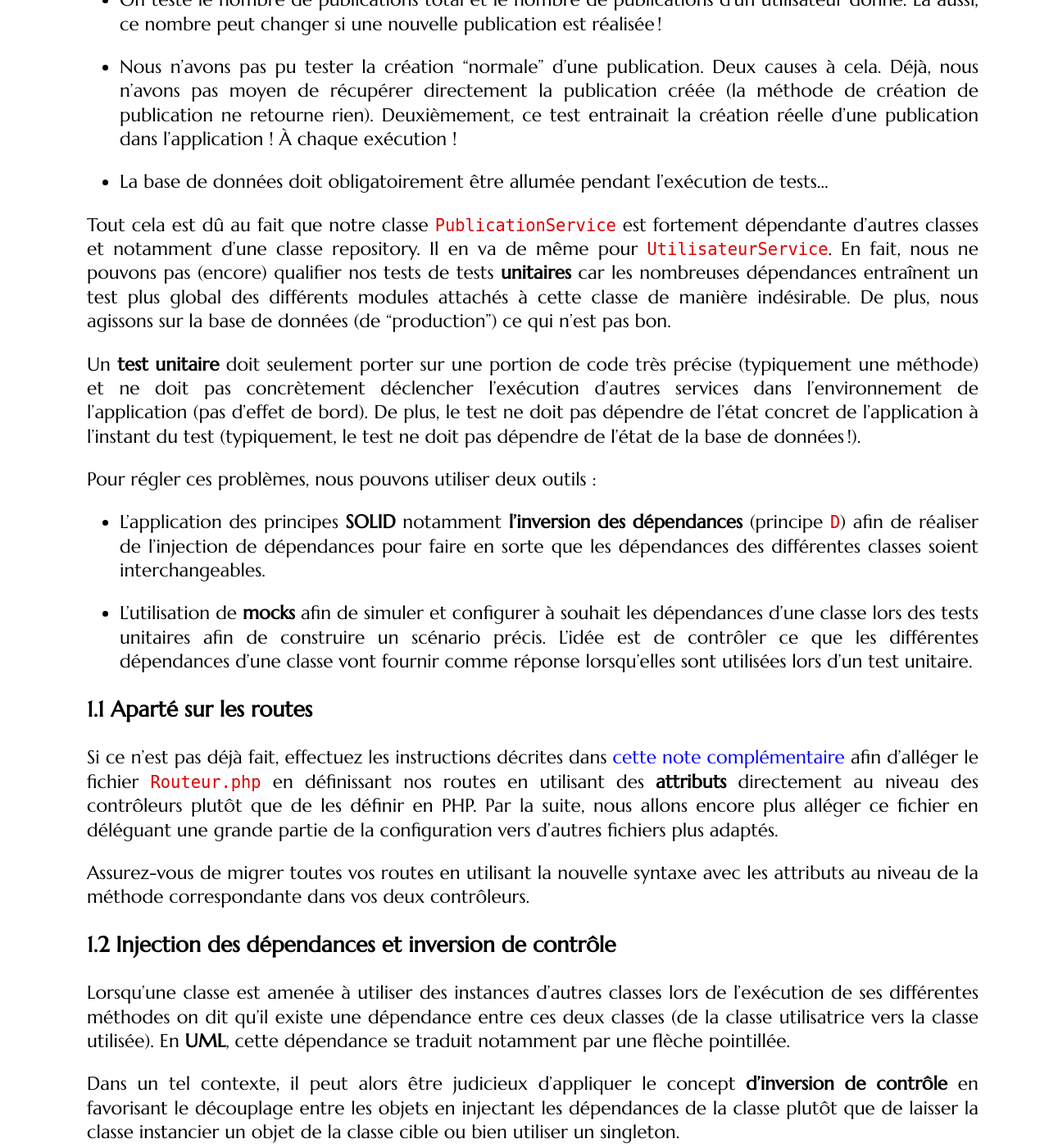
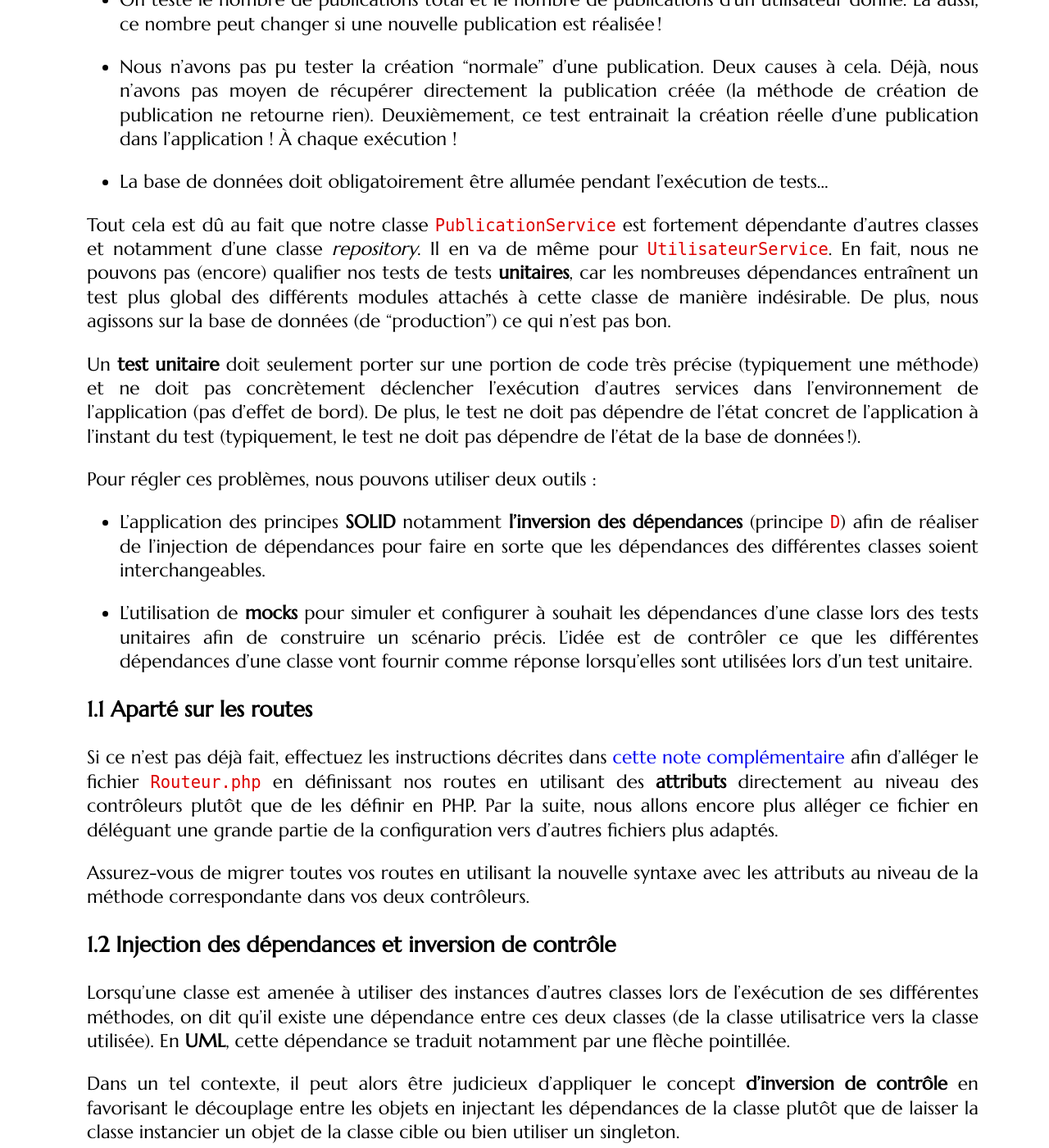
Before and after one commit to romainlebreton/R4.A.10-ComplementWeb, a Jekyll site: the page built from tutorials/tutorial_tests_2.md, in a window 1280 px wide and 1400 px high, scrolled down 481 px. Shown: the whole window at 82% size. Built offline with Jekyll 4.4.1, drawn with Linux system fonts in a browser that asks for light colours; some web fonts are replaced; some of the changed text lies outside the part shown.

Commit message:
Corrections orthographiques

````diff
--- a/tutorials/tutorial_tests_2.md
+++ b/tutorials/tutorial_tests_2.md
@@ -17,7 +17,7 @@ Comme vous l'avez sûrement déjà remarqué, il y a de gros problèmes avec les
 
 * La base de données doit obligatoirement être allumée pendant l'exécution de tests...
 
-Tout cela est dû au fait que notre classe `PublicationService` est fortement dépendante d'autres classes et notamment d'une classe repository. Il en va de même pour `UtilisateurService`. En fait, nous ne pouvons pas (encore) qualifier nos tests de tests **unitaires** car les nombreuses dépendances entraînent un test plus global des différents modules attachés à cette classe de manière indésirable. De plus, nous agissons sur la base de données (de "production") ce qui n'est pas bon.
+Tout cela est dû au fait que notre classe `PublicationService` est fortement dépendante d'autres classes et notamment d'une classe *repository*. Il en va de même pour `UtilisateurService`. En fait, nous ne pouvons pas (encore) qualifier nos tests de tests **unitaires**, car les nombreuses dépendances entraînent un test plus global des différents modules attachés à cette classe de manière indésirable. De plus, nous agissons sur la base de données (de "production") ce qui n'est pas bon.
 
 Un **test unitaire** doit seulement porter sur une portion de code très précise (typiquement une méthode) et ne doit pas concrètement déclencher l'exécution d'autres services dans l'environnement de l'application (pas d'effet de bord). De plus, le test ne doit pas dépendre de l'état concret de l'application à l'instant du test (typiquement, le test ne doit pas dépendre de l'état de la base de données !).
 
@@ -25,7 +25,7 @@ Pour régler ces problèmes, nous pouvons utiliser deux outils :
 
 * L'application des principes **SOLID** notamment **l'inversion des dépendances** (principe `D`) afin de réaliser de l'injection de dépendances pour faire en sorte que les dépendances des différentes classes soient interchangeables.
 
-* L'utilisation de **mocks** afin de simuler et configurer à souhait les dépendances d'une classe lors des tests unitaires afin de construire un scénario précis. L'idée est de contrôler ce que les différentes dépendances d'une classe vont fournir comme réponse lorsqu'elles sont utilisées lors d'un test unitaire.
+* L'utilisation de **mocks** pour simuler et configurer à souhait les dépendances d'une classe lors des tests unitaires afin de construire un scénario précis. L'idée est de contrôler ce que les différentes dépendances d'une classe vont fournir comme réponse lorsqu'elles sont utilisées lors d'un test unitaire.
 
 ### Aparté sur les routes
 
@@ -35,7 +35,7 @@ Assurez-vous de migrer toutes vos routes en utilisant la nouvelle syntaxe avec l
 
 ### Injection des dépendances et inversion de contrôle
 
-Lorsqu'une classe est amenée à utiliser des instances d'autres classes lors de l'exécution de ses différentes méthodes on dit qu'il existe une dépendance entre ces deux classes (de la classe utilisatrice vers la classe utilisée). En **UML**, cette dépendance se traduit notamment par une flèche pointillée.
+Lorsqu'une classe est amenée à utiliser des instances d'autres classes lors de l'exécution de ses différentes méthodes, on dit qu'il existe une dépendance entre ces deux classes (de la classe utilisatrice vers la classe utilisée). En **UML**, cette dépendance se traduit notamment par une flèche pointillée.
 
 Dans un tel contexte, il peut alors être judicieux d'appliquer le concept **d'inversion de contrôle** en favorisant le découplage entre les objets en injectant les dépendances de la classe plutôt que de laisser la classe instancier un objet de la classe cible ou bien utiliser un singleton.
 
@@ -273,7 +273,7 @@ Notre prochain objectif est donc de remanier les classes des `controleurs`, des
     $this->connexionBaseDeDonnees->getPdo()
     ```
 
-5. Faites une opération similaire au niveau des deux classes `PublicationService` et `UtilisateurService` en injectant les classes `repository` comme dépendances, via le constructeur. Il faudra éliminer toutes les instanciations de repository pour utiliser vos nouvelles dépendances. Là-aussi, mettez en place des interfaces pour ces deux services. Attention `PublicationService` utilise les deux repositories.
+5. Faites une opération similaire au niveau des deux classes `PublicationService` et `UtilisateurService` en injectant les classes `repository` comme dépendances, via le constructeur. Il faudra éliminer toutes les instanciations de *repository* pour utiliser vos nouvelles dépendances. Là-aussi, mettez en place des interfaces pour ces deux services. Attention `PublicationService` utilise les deux *repositories*.
 
 6. Rendez tous vos `controleurs` (même le générique) non statiques. C'est-à-dire que toutes les méthodes ne doivent plus être statiques. De même, les appels statiques du type `Controlleur::` doivent être remplacés par `$this->`. Ici aussi, soyez malin et utilisez votre IDE pour effectuer cette tâche rapidement.
 
@@ -353,7 +353,7 @@ Nous utiliserons cette fonctionnalité pour quelques cas spécifiques, mais, en
 
 <div class="exercise">
 
-1. Installez le conteneur de service de symfony :
+1. Installez le conteneur de service de Symfony :
 
     ```bash
     composer require symfony/dependency-injection
@@ -397,11 +397,11 @@ Nous utiliserons cette fonctionnalité pour quelques cas spécifiques, mais, en
 
     **Attention** : vérifiez bien l'ordre des arguments dans `publication_service` (selon l'ordre que vous avez défini dans le constructeur de `PublicationService`).
 
-    **Prenez le temps de comprendre ces lignes de code!** S'il y a un élément que vous ne comprenez pas, demandez à votre enseignant chargé de TD. Pour le moment, la syntaxe est assez verbeuse, mais nous allons alléger tout cela dans un futur exercice.
+    **Prenez le temps de comprendre ces lignes de code !** S'il y a un élément que vous ne comprenez pas, demandez à votre enseignant chargé de TD. Pour le moment, la syntaxe est assez verbeuse, mais nous allons alléger tout cela dans un futur exercice.
 
 2. Pour le moment, remplacez les appels statiques `ControleurGenerique::afficherErreur` par `(new ControleurGenerique())->afficherErreur`. Plus tard, nous utiliserons plutôt un **service** pour faire cela.
 
-3. Nous avons enregistré la partie permettant de gérer les publications. Maintenant, il faut indiquer resolver de contrôleur d'utiliser le contrôleur enregistré dans le conteneur ! Pour cela, remplacez la ligne instanciant un `ControllerResolver` en instanciant un `ContainerControllerResolver` à la place. Il faut donner comme arguments du constructeur de cette nouvelle classe votre conteneur (`$conteneur`).
+3. Nous avons enregistré la partie permettant de gérer les publications. Maintenant, il faut indiquer au `ControllerResolver` d'utiliser le contrôleur enregistré dans le conteneur ! Pour cela, remplacez la ligne instanciant un `ControllerResolver` en instanciant un `ContainerControllerResolver` à la place. Il faut donner comme arguments du constructeur de cette nouvelle classe votre conteneur (`$conteneur`).
 
     *Explication* : La classe `ContainerControllerResolver` ira chercher le service indiqué dans la route dans le conteneur, puis appellera l'action indiquée dans la route.
 
@@ -557,9 +557,9 @@ Actuellement, nous utilisons toujours l'ancien `Conteneur` (celui de `Lib`) dans
 
    * `request_stack`, correspondant à un objet `RequestStack` que nous pouvons simplement déclarer dans `conteneur.yml`.
 
-   * `request_context`, correspondant à un objet `RequestContext` que nous sommes obligés de déclarer directement dans `traiterRequete` car cet objet à besoin d'être configuré avec les données de la requête courante.
+   * `request_context`, correspondant à un objet `RequestContext` que nous sommes obligés de déclarer directement dans `traiterRequete` car cet objet a besoin d'être configuré avec les données de la requête courante.
 
-   * `routes` : correspondant à la collection contenant nos routes (renvoyée par `$loader->load(...)`). Ici aussi, nous sommes obligés de faire cette déclaration dans `traiterRequete` (car il faut exécuter le code pour récupérer toutes les routes...).
+   * `routes` : correspondant à la collection contenant nos routes (renvoyée par `$loader->load(...)`). Ici aussi, nous devons faire cette déclaration dans `traiterRequete` (parce qu'il faut exécuter le code pour récupérer toutes les routes...).
 
    Faites donc les ajouts nécessaires :
 
@@ -717,7 +717,7 @@ class PublicationServiceTest extends TestCase
 }
 ```
 
-Un autre aspect très utile des mocks est de pouvoir exécuter un `callback` (une fonction) lorsqu'une méthode est exécutée tout en récupérant les valeurs des paramètres de la méthode exécutée. Cela permet donc d'analyser ce qui a été donné par un service à notre mock lors d'un appel de méthode.
+Un autre aspect très utile des *mocks* est de pouvoir exécuter un `callback` (une fonction) lorsqu'une méthode est exécutée tout en récupérant les valeurs des paramètres de la méthode exécutée. Cela permet donc d'analyser ce qui a été donné par un service à notre *mock* lors d'un appel de méthode.
 
 On configure tout cela grâce à la méthode `willReturnCallback` lors de la configuration d'une méthode sur un **mock**.
 
@@ -769,9 +769,9 @@ Maintenant que vous connaissez les **mocks**, vous allez pouvoir les utiliser po
 
 <div class="exercise">
 
-1. Reprenez votre classe `PublicationServiceTest` et adaptez-la pour faire fonctionner vos anciens tests en utilisant des **mocks** pour les dépendances du service. Vous pouvez repartir de l'exemple `testNombrePublications` donné dans la section précédente. Dans certains tests, pour la partie concernant les **utilisateurs**, il faudra bien configurer votre mock afin qu'il renvoie un faux utilisateur (parfois **null** et parfois non... Tout dépend du contexte du test !).
+1. Reprenez votre classe `PublicationServiceTest` et adaptez-la pour faire fonctionner vos anciens tests en utilisant des **mocks** pour les dépendances du service. Vous pouvez repartir de l'exemple `testNombrePublications` donné dans la section précédente. Dans certains tests, pour la partie concernant les **utilisateurs**, il faudra bien configurer votre *mock* afin qu'il renvoie un faux utilisateur (parfois **null** et parfois non... Tout dépend du contexte du test !).
 
-2. Créez un test `testCreerPublicationValide`. Le but de ce test est de vérifier que tout fonctionne bien lorsque les spécifications de création d'une publication sont respectées. En utilisant votre **mock** du repository des publications, vous devrez intercepter l'appel à **ajouter** afin de vérifier que les données transmises sont bien conformes.
+2. Créez un test `testCreerPublicationValide`. Le but de ce test est de vérifier que tout fonctionne bien lorsque les spécifications de création d'une publication sont respectées. En utilisant votre **mock** du *repository* des publications, vous devrez intercepter l'appel à **ajouter** afin de vérifier que les données transmises sont bien conformes.
 
 3. Ajoutez des tests qui vous semblent pertinents !
 
@@ -815,11 +815,11 @@ Un premier objectif à vous fixer serait d'obtenir une couverture de code (proch
 
 Nous allons maintenant travailler différentes extensions de ce TD afin de pouvoir tester plus d'aspects de l'application, régler des problèmes que vous pourriez rencontrer lors des tests unitaires, améliorer encore plus l'architecture de l'application et l'indépendance de ses classes en transformant plus d'entités en **services**.
 
-### Tester les repositories
+### Tester les *repositories*
 
-Dans nos tests précédents, nous avons supprimé l'interaction avec la base de données en **mockant** nos repositories. Néanmoins, il peut être aussi intéressant de tester ces repositories ! Avoir des tests automatisés permettrait de détecter des éventuelles erreurs dans les requêtes SQL.
+Dans nos tests précédents, nous avons supprimé l'interaction avec la base de données en **mockant** nos *repositories*. Néanmoins, il peut être aussi intéressant de tester ces *repositories* ! Avoir des tests automatisés permettrait de détecter des éventuelles erreurs dans les requêtes SQL.
 
-Mais comment faire ? Car, comme nous l'avons expliqué précédemment, il n'est pas envisageable d'agir directement sur la base de données réelle de l'application lors de nos tests. La réponse est simple : il nous faut utiliser une base de données dédiée aux tests ! Cela est possible car nous avons fait en sorte que la connexion à la base de données soit injectée comme une dépendance des repositories.
+Mais comment faire ? Car, comme nous l'avons expliqué précédemment, il n'est pas envisageable d'agir directement sur la base de données réelle de l'application lors de nos tests. La réponse est simple : il nous faut utiliser une base de données dédiée aux tests ! Cela est possible, car nous avons fait en sorte que la connexion à la base de données soit injectée comme une dépendance des *repositories*.
 
 Généralement, pour la base de données de tests, deux choix sont possibles :
 
@@ -831,9 +831,9 @@ Généralement, quand cela est possible, on préfère choisir la seconde option,
 <!-- (c'est le cas dans votre *SAÉ* avec *PostGIS*).  -->
 Dans ce cas, on réalisera une copie locale de la structure de la base, sur le même type de SGBD.
 
-En tout cas, dans le contexte de l'application **The Feed**, il vous faudra créer un fichier de configuration dédié ou bien un mock de `ConfigurationBDDInterface`.
+En tout cas, dans le contexte de l'application **The Feed**, il vous faudra créer un fichier de configuration dédié ou bien un *mock* de `ConfigurationBDDInterface`.
 
-Dans le cas de tests unitaires sur des repositories, on peut imaginer que la fonction `setUp` va remplir la base avec différentes données initiales et que la fonction `tearDown` va nettoyer la base (la vider). Par exemple :
+Dans le cas de tests unitaires sur des *repositories*, on peut imaginer que la fonction `setUp` va remplir la base avec différentes données initiales et que la fonction `tearDown` va nettoyer la base (la vider). Par exemple :
 
 ```php
 namespace Tests\Unit\Configuration;
@@ -905,7 +905,7 @@ class ExempleRepositoryTest extends TestCase {
 }
 ```
 
-Nous allons réaliser une première classe de test pour le repository des **utilisateurs**. Une base **SQLite** sera utilisée.
+Nous allons réaliser une première classe de test pour le *repository* des **utilisateurs**. Une base **SQLite** sera utilisée.
 
 <div class="exercise">
 
````
Also changed, not shown: other parts of tutorials/tutorial_tests_2.md (+5 -5 lines), tutorials/tutorial_tests_1.md (+15 -15 lines).
